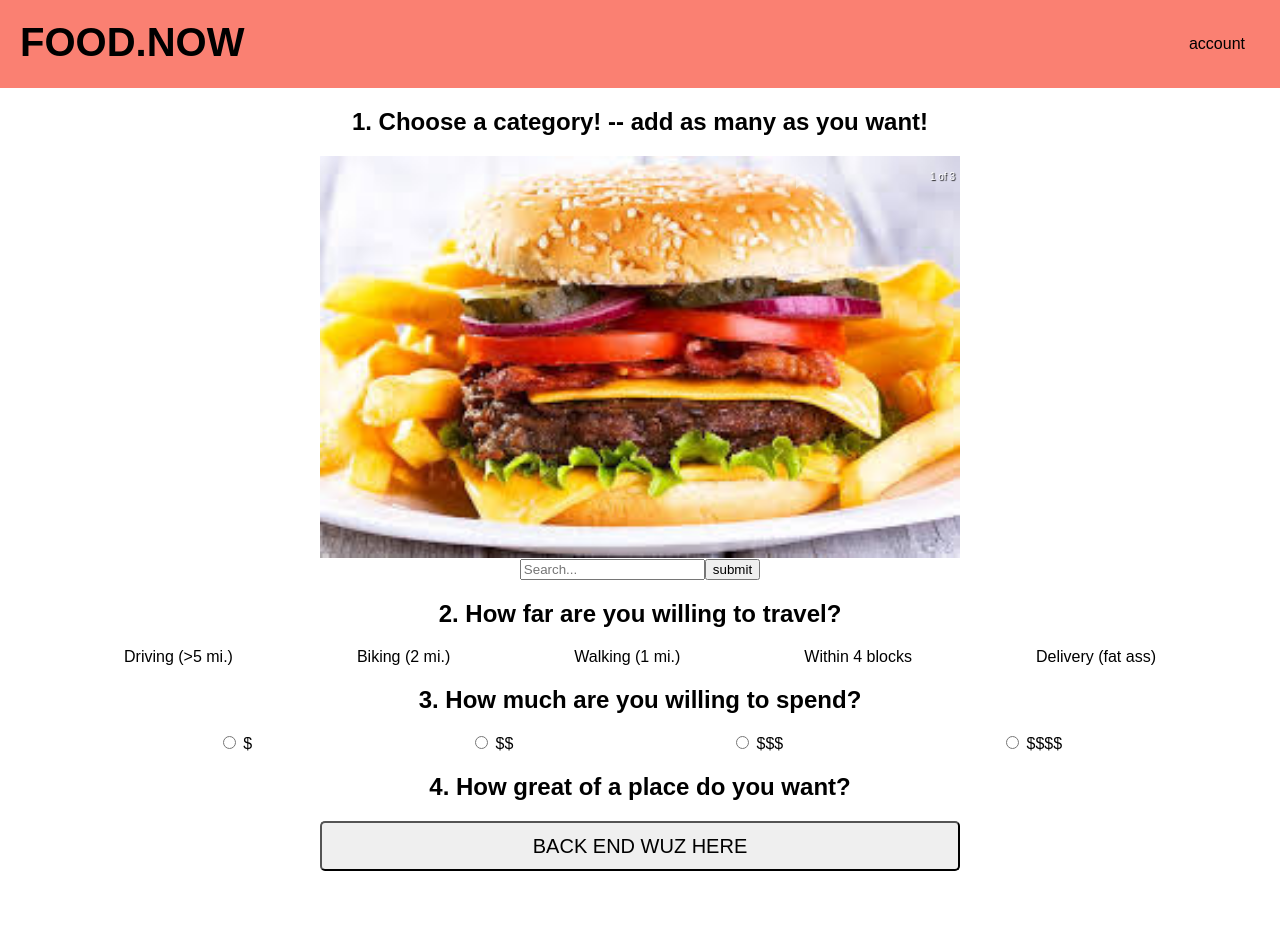
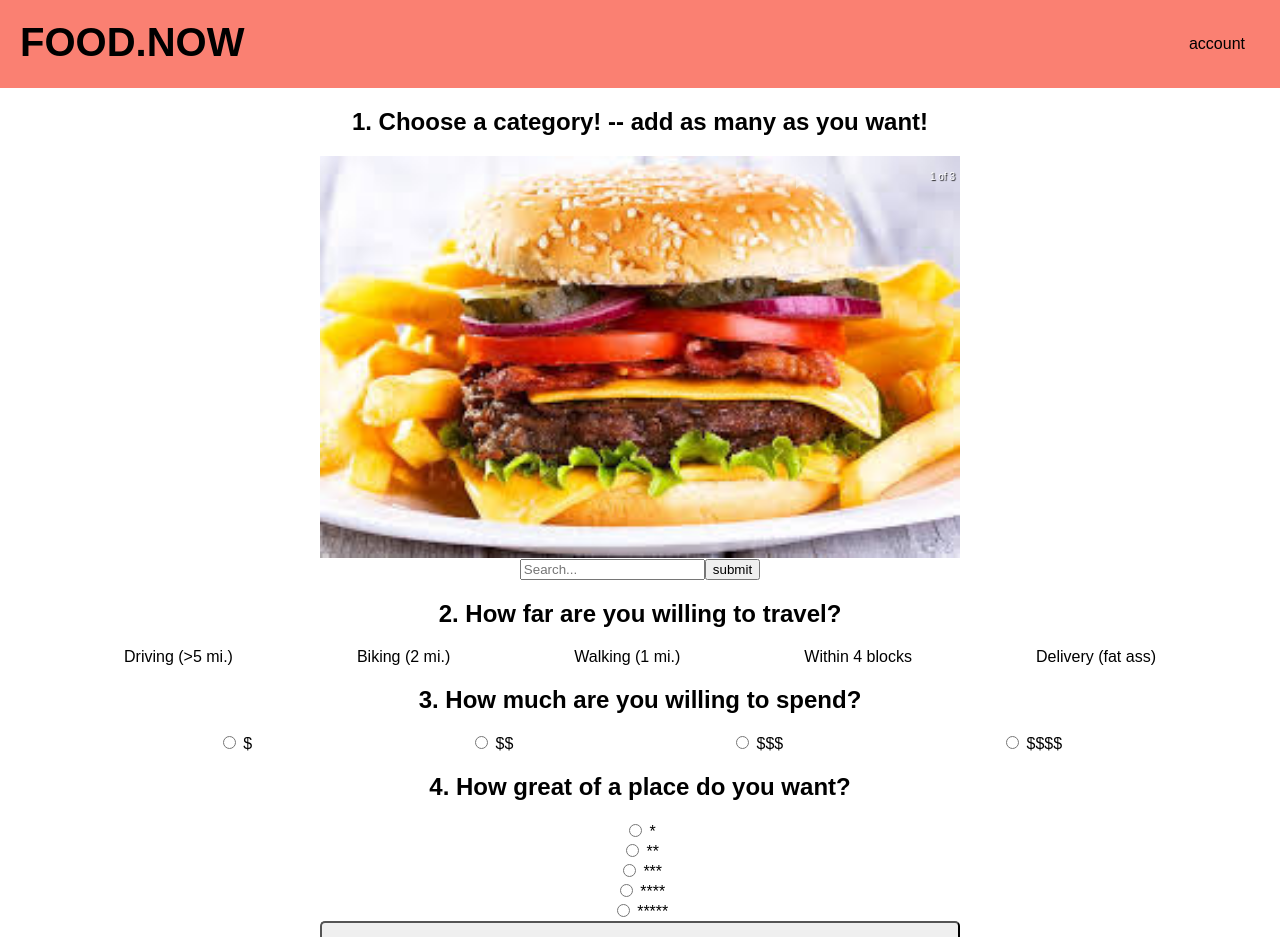
Before and after one commit to BryanKo/food-now, a React (Create React App) app in the folder client/: page /#/cost in a window 1280 px wide. Shown: the top 937 px of the page. Before the commit the page ends 871 px from the top, so only its background shows below. Built offline with nearby package versions, Linux system fonts and the light colour scheme.

Commit message:
added rating page

```diff
--- a/client/src/Cost.js
+++ b/client/src/Cost.js
@@ -19,7 +19,6 @@ class Cost extends Component {
             <input type="radio" name="costValue" value="$$$$"/> $$$$
           </div>
         </form>
-
       </div>
     );
   }
--- a/client/src/Rating.js
+++ b/client/src/Rating.js
@@ -5,9 +5,21 @@ class Rating extends Component {
     return (
       <div>
         <h2>4. How great of a place do you want?</h2>
-        {/* <NavLink to="/rating">
-          <button id="next" type="button">Next</button>
-        </NavLink> */}
+          <div>
+              <input type="radio" name="ratingValue" value="*"/> *
+            </div>
+            <div>
+              <input type="radio" name="ratingValue" value="**"/> **
+            </div>
+            <div>
+              <input type="radio" name="ratingValue" value="***"/> ***
+            </div>
+            <div>
+              <input type="radio" name="ratingValue" value="****"/> ****
+            </div>
+            <div>
+              <input type="radio" name="ratingValue" value="*****"/> *****
+            </div>
       </div>
     );
   }
```
